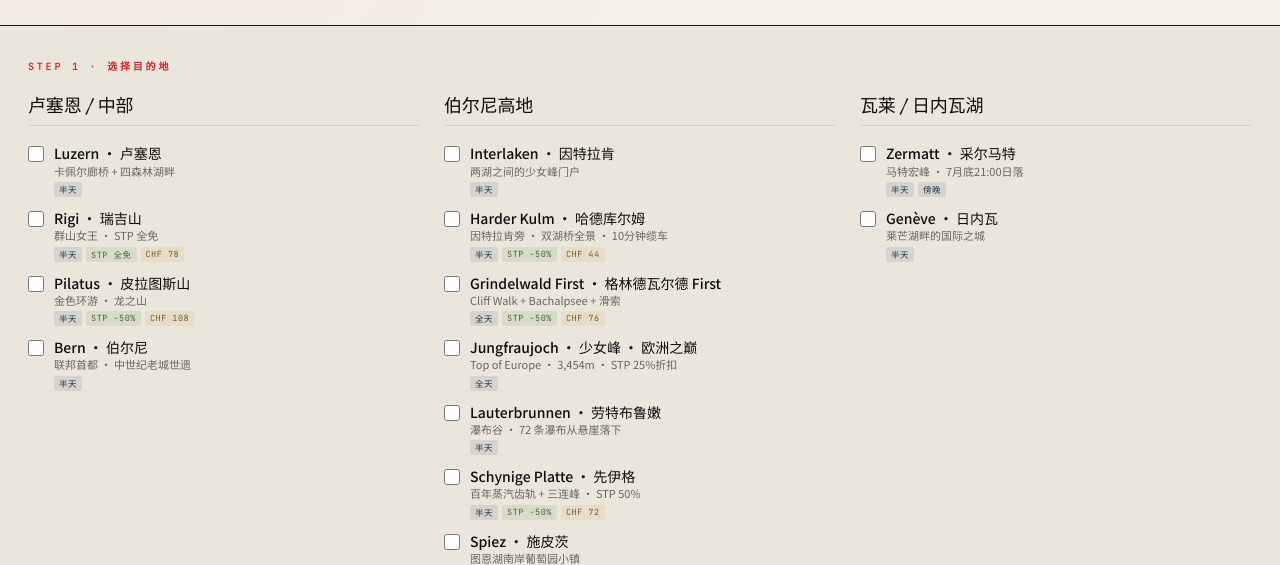
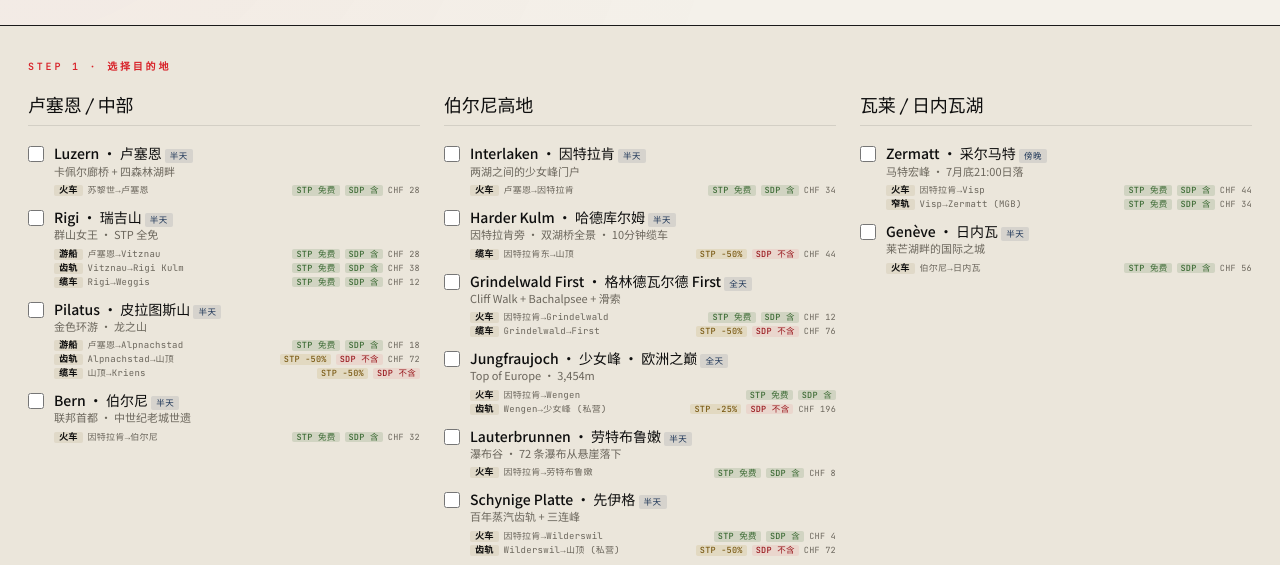
Before and after one commit to kiso85/swiss-planner, a plain HTML site: page index.html in a window 1280 px wide. Shown: the part 232-797 px from the top of the page. Drawn offline with Linux system fonts and the light colour scheme.

Commit message:
Add files via upload

```diff
--- a/index.html
+++ b/index.html
@@ -53,6 +53,17 @@ header .spacer{flex:1}
 .dest-tag.time{background:rgba(29,53,87,0.1);color:var(--blue)}
 .dest-tag.stp{background:rgba(61,107,53,0.1);color:var(--green)}
 .dest-tag.cost{background:rgba(176,138,46,0.1);color:#7a5a14}
+
+/* Transport breakdown rows */
+.tr-list{margin-top:6px;display:flex;flex-direction:column;gap:3px}
+.tr-row{display:flex;align-items:center;gap:5px;font-family:"JetBrains Mono",monospace;font-size:9px;letter-spacing:0.03em;line-height:1}
+.tr-mode{background:var(--paper-deep);padding:1px 5px;border-radius:2px;font-weight:600;min-width:28px;text-align:center;color:var(--ink)}
+.tr-seg{color:var(--muted);flex:1;min-width:0;overflow:hidden;text-overflow:ellipsis;white-space:nowrap}
+.tr-badge{padding:1px 4px;border-radius:2px;font-size:8.5px;font-weight:500;white-space:nowrap}
+.tr-badge.tr-free{background:rgba(61,107,53,0.15);color:var(--green)}
+.tr-badge.tr-disc{background:rgba(176,138,46,0.15);color:#7a5a14}
+.tr-badge.tr-no{background:rgba(216,35,42,0.08);color:var(--red-deep)}
+.tr-price{color:var(--muted);font-size:8.5px}
 
 /* Config row */
 .config-row{display:flex;gap:20px;margin-top:20px;padding-top:18px;border-top:1px solid rgba(0,0,0,0.1);flex-wrap:wrap;align-items:end}
@@ -366,9 +377,9 @@ footer{padding:28px;text-align:center;font-size:11px;color:var(--muted);line-hei
    DATA — All destinations, routes, prices
    ========================================================================== */
 const DESTS = {
-  // ---- Lucerne / Central ----
   lucerne:     {name:"Luzern",cn:"卢塞恩",region:"central",mx:505,my:240,halfDay:true,
     tag:"卡佩尔廊桥 + 四森林湖畔",
+    transports:[{mode:"火车",seg:"苏黎世→卢塞恩",stp:"免费",sdp:"含",p:28}],
     attractions:[
       {name:"卡佩尔廊桥 / 老城",price:0,badges:[{type:"free",text:"免费"}]},
       {name:"瑞士交通博物馆",price:35,badges:[{type:"free",text:"STP 免费"}]},
@@ -376,6 +387,11 @@ const DESTS = {
     ]},
   rigi:        {name:"Rigi",cn:"瑞吉山",region:"central",mx:530,my:260,halfDay:true,
     tag:"群山女王 · STP 全免",
+    transports:[
+      {mode:"游船",seg:"卢塞恩→Vitznau",stp:"免费",sdp:"含",p:28},
+      {mode:"齿轨",seg:"Vitznau→Rigi Kulm",stp:"免费",sdp:"含",p:38},
+      {mode:"缆车",seg:"Rigi→Weggis",stp:"免费",sdp:"含",p:12}
+    ],
     attractions:[
       {name:"齿轨 + 缆车往返",price:78,badges:[{type:"free",text:"STP 全免"},{type:"half",text:"HFC 半价"}]},
       {name:"Rigi Kulm 山顶观景",price:0,badges:[{type:"free",text:"免费"}]},
@@ -383,19 +399,27 @@ const DESTS = {
     ]},
   pilatus:     {name:"Pilatus",cn:"皮拉图斯山",region:"central",mx:480,my:255,halfDay:true,
     tag:"金色环游 · 龙之山",
+    transports:[
+      {mode:"游船",seg:"卢塞恩→Alpnachstad",stp:"免费",sdp:"含",p:18},
+      {mode:"齿轨",seg:"Alpnachstad→山顶",stp:"-50%",sdp:"不含",p:72},
+      {mode:"缆车",seg:"山顶→Kriens",stp:"-50%",sdp:"不含",p:0}
+    ],
     attractions:[
       {name:"金色环游 (船+齿轨+缆车)",price:108,badges:[{type:"discount",text:"STP -50%"},{type:"half",text:"HFC 半价"}]},
       {name:"山顶 Dragon Ride 缆车",price:0,badges:[{type:"discount",text:"票价含"}]}
     ]},
-  // ---- Bernese Oberland ----
   interlaken:  {name:"Interlaken",cn:"因特拉肯",region:"oberland",mx:395,my:313,halfDay:true,
     tag:"两湖之间的少女峰门户",
+    transports:[{mode:"火车",seg:"卢塞恩→因特拉肯",stp:"免费",sdp:"含",p:34}],
     attractions:[
       {name:"Höhematte 公园 + 老城",price:0,badges:[{type:"free",text:"免费"}]},
       {name:"图恩湖 / 布里恩茨湖游船",price:64,badges:[{type:"free",text:"STP 免费"},{type:"half",text:"HFC 半价"}]}
     ]},
   harderKulm:  {name:"Harder Kulm",cn:"哈德库尔姆",region:"oberland",mx:400,my:305,halfDay:true,
     tag:"因特拉肯旁 · 双湖桥全景 · 10分钟缆车",
+    transports:[
+      {mode:"缆车",seg:"因特拉肯东→山顶",stp:"-50%",sdp:"不含",p:44}
+    ],
     attractions:[
       {name:"缆车往返",price:44,badges:[{type:"discount",text:"STP -50%"},{type:"half",text:"HFC 半价"}]},
       {name:"双湖桥 (Two Lakes Bridge)",price:0,badges:[{type:"free",text:"缆车票含"}]},
@@ -403,6 +427,10 @@ const DESTS = {
     ]},
   grindelwaldFirst:{name:"Grindelwald First",cn:"格林德瓦尔德 First",region:"oberland",mx:450,my:285,fullDay:true,
     tag:"Cliff Walk + Bachalpsee + 滑索",
+    transports:[
+      {mode:"火车",seg:"因特拉肯→Grindelwald",stp:"免费",sdp:"含",p:12},
+      {mode:"缆车",seg:"Grindelwald→First",stp:"-50%",sdp:"不含",p:76}
+    ],
     attractions:[
       {name:"缆车往返",price:76,badges:[{type:"discount",text:"STP -50%"},{type:"half",text:"HFC 半价"}]},
       {name:"Cliff Walk 玻璃悬崖步道",price:0,badges:[{type:"free",text:"缆车票含"}]},
@@ -411,7 +439,11 @@ const DESTS = {
       {name:"Mountain Cart",price:19,badges:[{type:"discount",text:"STP -50%"}]}
     ]},
   jungfraujoch: {name:"Jungfraujoch",cn:"少女峰 · 欧洲之巅",region:"oberland",mx:435,my:270,fullDay:true,
-    tag:"Top of Europe · 3,454m · STP 25%折扣",
+    tag:"Top of Europe · 3,454m",
+    transports:[
+      {mode:"火车",seg:"因特拉肯→Wengen",stp:"免费",sdp:"含",p:0},
+      {mode:"齿轨",seg:"Wengen→少女峰 (私营)",stp:"-25%",sdp:"不含",p:196}
+    ],
     attractions:[
       {name:"Sphinx 观景台 + 冰宫",price:0,badges:[{type:"discount",text:"票价含"}]},
       {name:"Eiger Express 缆车",price:0,badges:[{type:"discount",text:"票价含"}]},
@@ -419,13 +451,20 @@ const DESTS = {
     ]},
   lauterbrunnen:{name:"Lauterbrunnen",cn:"劳特布鲁嫩",region:"oberland",mx:388,my:300,halfDay:true,
     tag:"瀑布谷 · 72 条瀑布从悬崖落下",
+    transports:[
+      {mode:"火车",seg:"因特拉肯→劳特布鲁嫩",stp:"免费",sdp:"含",p:8}
+    ],
     attractions:[
       {name:"Staubbach 瀑布",price:0,badges:[{type:"free",text:"免费"}]},
       {name:"Trümmelbach 冰川瀑布",price:16,badges:[]},
       {name:"Mürren 缆车小镇",price:0,badges:[{type:"free",text:"STP 含"}]}
     ]},
   schynigePlatte:{name:"Schynige Platte",cn:"先伊格",region:"oberland",mx:415,my:340,halfDay:true,
-    tag:"百年蒸汽齿轨 + 三连峰 · STP 50%",
+    tag:"百年蒸汽齿轨 + 三连峰",
+    transports:[
+      {mode:"火车",seg:"因特拉肯→Wilderswil",stp:"免费",sdp:"含",p:4},
+      {mode:"齿轨",seg:"Wilderswil→山顶 (私营)",stp:"-50%",sdp:"不含",p:72}
+    ],
     attractions:[
       {name:"蒸汽齿轨往返",price:72,badges:[{type:"discount",text:"STP -50%"},{type:"half",text:"HFC 半价"}]},
       {name:"高山植物园",price:0,badges:[{type:"free",text:"齿轨票含"}]},
@@ -433,6 +472,9 @@ const DESTS = {
     ]},
   spiez:       {name:"Spiez",cn:"施皮茨",region:"oberland",mx:358,my:367,halfDay:true,
     tag:"图恩湖南岸葡萄园小镇",
+    transports:[
+      {mode:"火车",seg:"因特拉肯→Spiez",stp:"免费",sdp:"含",p:14}
+    ],
     attractions:[
       {name:"Spiez 城堡 + 千年教堂",price:12,badges:[{type:"free",text:"STP 免费"}]},
       {name:"老城 + 港口步行",price:0,badges:[{type:"free",text:"免费"}]},
@@ -440,15 +482,22 @@ const DESTS = {
     ]},
   oeschinensee:{name:"Oeschinensee",cn:"厄希嫩湖",region:"oberland",mx:370,my:398,halfDay:true,
     tag:"世遗高山碧湖 · 缆车需预约",
+    transports:[
+      {mode:"火车",seg:"因特拉肯→Kandersteg",stp:"免费",sdp:"含",p:21},
+      {mode:"缆车",seg:"Kandersteg→山顶",stp:"-50%",sdp:"不含",p:36}
+    ],
     attractions:[
       {name:"缆车往返",price:36,badges:[{type:"discount",text:"STP -50%"},{type:"half",text:"HFC 半价"}]},
       {name:"湖边步道",price:0,badges:[{type:"free",text:"免费"}]},
       {name:"湖上划船 (1h)",price:30,badges:[]},
       {name:"夏季滑道 Rodelbahn",price:9,badges:[]}
     ]},
-  // ---- Valais / Geneva ----
   zermatt:     {name:"Zermatt",cn:"采尔马特",region:"valais",mx:232,my:455,halfDay:true,specialEvening:true,
     tag:"马特宏峰 · 7月底21:00日落",
+    transports:[
+      {mode:"火车",seg:"因特拉肯→Visp",stp:"免费",sdp:"含",p:44},
+      {mode:"窄轨",seg:"Visp→Zermatt (MGB)",stp:"免费",sdp:"含",p:34}
+    ],
     attractions:[
       {name:"教堂桥 + Bahnhofstrasse",price:0,badges:[{type:"free",text:"免费"}]},
       {name:"Gornergrat 齿轨",price:132,badges:[{type:"discount",text:"STP -50%"},{type:"half",text:"HFC 半价"}]},
@@ -456,6 +505,9 @@ const DESTS = {
     ]},
   bern:        {name:"Bern",cn:"伯尔尼",region:"central",mx:263,my:270,halfDay:true,
     tag:"联邦首都 · 中世纪老城世遗",
+    transports:[
+      {mode:"火车",seg:"因特拉肯→伯尔尼",stp:"免费",sdp:"含",p:32}
+    ],
     attractions:[
       {name:"老城 + 时钟塔",price:0,badges:[{type:"free",text:"免费"}]},
       {name:"爱因斯坦故居",price:8,badges:[{type:"free",text:"STP 免费"}]},
@@ -463,6 +515,9 @@ const DESTS = {
     ]},
   geneva:      {name:"Genève",cn:"日内瓦",region:"lake",mx:120,my:385,halfDay:true,
     tag:"莱芒湖畔的国际之城",
+    transports:[
+      {mode:"火车",seg:"伯尔尼→日内瓦",stp:"免费",sdp:"含",p:56}
+    ],
     attractions:[
       {name:"大喷泉 Jet d'Eau",price:0,badges:[{type:"free",text:"免费"}]},
       {name:"红十字博物馆",price:15,badges:[{type:"free",text:"STP 免费"}]},
@@ -480,7 +535,7 @@ const LAKES = [
 // Route database: key = "from-to", bidir
 const ROUTES = {
   "zurich-lucerne":{dur:"41 min",durN:41,mode:"train",type:"IR 70",freq:"每30分钟",price:28,
-    stp:{p:0,n:"STP 全免"},hfc:{p:14,n:"半价"},saver:{p:null,n:"含"},
+    stp:{p:0,n:"STP 全免"},hfc:{p:14,n:"半价"},saver:{p:"incl",n:"日票含 · CHF 52 起 / HFC CHF 29 起"},
     tt:[{t:"06:04",e:"06:45",tr:"IR 70"},{t:"06:35",e:"07:16",tr:"IR 70"},{t:"07:04",e:"07:45",tr:"IR 70"},{t:"07:35",e:"08:16",tr:"IR 70"}],
     note:"每小时 04 分和 35 分发车，瑞士最繁忙城际线之一。",tip:"苏黎世 HB → 卢塞恩直达，无需换乘。"},
   "zurich-bern":{dur:"58 min",durN:58,mode:"train",type:"IC 1",freq:"每30分钟",price:51,
@@ -504,14 +559,14 @@ const ROUTES = {
     tt:[{t:"07:35",e:"09:47",tr:"S3+JB"},{t:"08:05",e:"10:17",tr:"EigerEx"},{t:"08:35",e:"10:47",tr:"S3+JB"}],
     note:"5-10 月需强制预订座位 (CHF 10)。",tip:"STP 只给 25% 折扣 (私营齿轨段)。HFC 50% 折扣更划算。"},
   "interlaken-lauterbrunnen":{dur:"20 min",durN:20,mode:"train",type:"S3",freq:"每30分钟",price:8,
-    stp:{p:0,n:"STP 全免"},hfc:{p:4,n:"半价"},saver:{p:null,n:"含"},
+    stp:{p:0,n:"STP 全免"},hfc:{p:4,n:"半价"},saver:{p:"incl",n:"日票含 · CHF 52 起 / HFC CHF 29 起"},
     tt:[{t:"频繁",e:"—",tr:"S3"}],note:"S3 列车直达。",tip:"劳特布鲁嫩是 72 条瀑布的起点。"},
   "interlaken-spiez":{dur:"20 min",durN:20,mode:"train",type:"IC 6/8",freq:"每15分钟",price:14,
-    stp:{p:0,n:"STP 全免"},hfc:{p:7,n:"半价"},saver:{p:null,n:"含"},
+    stp:{p:0,n:"STP 全免"},hfc:{p:7,n:"半价"},saver:{p:"incl",n:"日票含 · CHF 52 起 / HFC CHF 29 起"},
     tt:[{t:"09:00",e:"09:20",tr:"IC 6"},{t:"09:15",e:"09:35",tr:"IC 8"},{t:"09:30",e:"09:50",tr:"IC 6"}],
     note:"每 15 分钟一班，沿图恩湖南岸。",tip:"Spiez 老城在车站下方 5 分钟步行。"},
   "interlaken-oeschinensee":{dur:"1h",durN:60,mode:"train",type:"IC+RE (经Spiez)",freq:"每30分钟",price:21,
-    stp:{p:0,n:"火车全免 + 缆车半价18"},hfc:{p:11,n:"火车半价 + 缆车半价18"},saver:{p:null,n:"火车含 + 缆车不含"},
+    stp:{p:0,n:"火车全免 + 缆车半价18"},hfc:{p:11,n:"火车半价 + 缆车半价18"},saver:{p:"incl",n:"日票含火车段 · 缆车不覆盖需另买"},
     tt:[{t:"08:04",e:"09:07",tr:"IC+RE"},{t:"09:04",e:"10:07",tr:"IC+RE"}],
     note:"Spiez 换乘一次，4-6 分钟。",tip:"2026 年起缆车必须提前预约时段。"},
   "interlaken-schynigePlatte":{dur:"1h15",durN:75,mode:"cog",type:"S3+SPB蒸汽车",freq:"每40分钟",price:72,unit:"齿轨往返",isReturn:true,
@@ -538,7 +593,7 @@ const ROUTES = {
     tt:[{t:"13:00",e:"13:56",tr:"IC 1"},{t:"14:00",e:"14:56",tr:"IC 1"},{t:"15:00",e:"15:56",tr:"IC 1"}],
     note:"双层 IC 1。",tip:"Zürich HB → 机场再坐 10 min S-Bahn (STP 含)。"},
   "lucerne-rigi":{dur:"2h 环线",durN:120,mode:"boat",type:"船+齿轨+缆车",freq:"每小时",price:78,unit:"环线全套",isReturn:true,
-    stp:{p:0,n:"STP 全免！"},hfc:{p:39,n:"半价"},saver:{p:null,n:"不覆盖"},
+    stp:{p:0,n:"STP 全免！"},hfc:{p:39,n:"半价"},saver:{p:"incl",n:"日票含 (船+齿轨+缆车全部覆盖)"},
     tt:[{t:"09:12",e:"—",tr:"船+齿轨"},{t:"10:12",e:"—",tr:"船+齿轨"},{t:"11:12",e:"—",tr:"船+齿轨"}],
     note:"经典环线：船到 Vitznau → 齿轨上 Rigi Kulm → 缆车下到 Weggis → 船回。",tip:"STP 全免！Rigi 是 STP 价值最高的山。"},
   "lucerne-pilatus":{dur:"5-6h 环线",durN:300,mode:"cable",type:"船+齿轨+缆车",freq:"每日数班",price:108,unit:"金色环游",isReturn:true,
@@ -555,11 +610,11 @@ const ROUTES = {
     stp:{p:0,n:"STP 全免"},hfc:{p:34,n:"半价"},saver:{p:29,n:"早鸟价"},
     tt:[{t:"07:00",e:"09:40",tr:"IC+IC"},{t:"08:00",e:"10:40",tr:"IC+IC"}],note:"经 Bern + Lausanne。",tip:"如果从 GVA 进出，最后一段。"},
   "spiez-oeschinensee":{dur:"30 min",durN:30,mode:"train",type:"RE",freq:"每30分钟",price:10,
-    stp:{p:0,n:"STP 全免"},hfc:{p:5,n:"半价"},saver:{p:null,n:"含"},
+    stp:{p:0,n:"STP 全免"},hfc:{p:5,n:"半价"},saver:{p:"incl",n:"日票含 · CHF 52 起 / HFC CHF 29 起"},
     tt:[{t:"10:40",e:"11:10",tr:"RE"},{t:"11:10",e:"11:40",tr:"RE"}],
     note:"Spiez → Kandersteg RE 约 30 分钟。",tip:"从 Kandersteg 站步行/接驳 15 min 到缆车。缆车 2026 起需预约时段。"},
   "oeschinensee-zermatt":{dur:"2h45",durN:165,mode:"train",type:"RE+MGB",freq:"每小时",price:52,
-    stp:{p:0,n:"STP 全免 (含 MGB)"},hfc:{p:26,n:"半价"},saver:{p:null,n:"含"},
+    stp:{p:0,n:"STP 全免 (含 MGB)"},hfc:{p:26,n:"半价"},saver:{p:"incl",n:"日票含 · CHF 52 起 / HFC CHF 29 起"},
     tt:[{t:"15:25",e:"18:10",tr:"RE+MGB"},{t:"16:25",e:"19:10",tr:"RE+MGB"}],
     note:"Kandersteg → Brig → Zermatt。",tip:"Day 3 厄希嫩湖下山后赶此班，18:10 抵采尔马特看日落。"},
   "zermatt-interlaken":{dur:"2h15",durN:140,mode:"train",type:"MGB+IC",freq:"每小时",price:78,
@@ -589,26 +644,29 @@ function renderDestCheckboxes(){
     const container = document.getElementById(REGION_COLS[region]);
     ids.forEach(id => {
       const d = DESTS[id];
-      const tags = [];
-      if(d.fullDay) tags.push({cls:"time",text:"全天"});
-      else if(d.halfDay) tags.push({cls:"time",text:"半天"});
-      if(d.specialEvening) tags.push({cls:"time",text:"傍晚"});
-      // STP info
-      const firstAttr = d.attractions[0];
-      if(firstAttr){
-        const stpBadge = firstAttr.badges.find(b => b.text.includes("STP"));
-        if(stpBadge) tags.push({cls:"stp",text:stpBadge.text});
-      }
-      if(firstAttr && firstAttr.price > 0) tags.push({cls:"cost",text:`CHF ${firstAttr.price}`});
+      // Build transport rows
+      const trHTML = (d.transports||[]).map(t => {
+        const stpCls = t.stp === '免费' ? 'tr-free' : t.stp.includes('-') ? 'tr-disc' : '';
+        const sdpCls = t.sdp === '含' ? 'tr-free' : 'tr-no';
+        return `<div class="tr-row">
+          <span class="tr-mode">${t.mode}</span>
+          <span class="tr-seg">${t.seg}</span>
+          <span class="tr-badge ${stpCls}">STP ${t.stp}</span>
+          <span class="tr-badge ${sdpCls}">SDP ${t.sdp}</span>
+          ${t.p > 0 ? `<span class="tr-price">CHF ${t.p}</span>` : ''}
+        </div>`;
+      }).join('');
+
+      const timeTag = d.fullDay ? '全天' : d.specialEvening ? '傍晚' : '半天';
 
       const label = document.createElement('label');
       label.className = 'dest-item';
       label.innerHTML = `
         <input type="checkbox" value="${id}" onchange="updateSelCount()">
-        <div>
-          <div class="name">${d.name} · ${d.cn}</div>
+        <div style="flex:1;min-width:0">
+          <div class="name">${d.name} · ${d.cn} <span class="dest-tag time">${timeTag}</span></div>
           <div class="desc">${d.tag}</div>
-          <div class="tags">${tags.map(t => `<span class="dest-tag ${t.cls}">${t.text}</span>`).join('')}</div>
+          ${trHTML ? `<div class="tr-list">${trHTML}</div>` : ''}
         </div>
       `;
       container.appendChild(label);
@@ -936,8 +994,13 @@ function selectRoute(r){
     {name:"Half Fare Card",sub:"半价卡",price:pCHF(rt.hfc.p),save:`节省 CHF ${full-rt.hfc.p}`,note:rt.hfc.n,
      badge:rt.hfc.p < (rt.stp.p||999) && rt.stp.p > 0 ? 'best' : null},
     {name:"Saver Day Pass",sub:"特惠日票",
-     price:rt.saver.p===null?'<em style="color:var(--muted)">不适用</em>':pCHF(rt.saver.p),
-     save:rt.saver.p===null?'—':`节省 CHF ${full-rt.saver.p}`,note:rt.saver.n}
+     price:rt.saver.p===null?'<em style="color:var(--muted)">不适用</em>'
+       :rt.saver.p==="incl"?'<span style="color:var(--green);font-size:14px;font-weight:500">日票含</span>'
+       :pCHF(rt.saver.p),
+     save:rt.saver.p===null?'—'
+       :rt.saver.p==="incl"?'<span class="pct">全天无限</span>'
+       :`节省 CHF ${full-rt.saver.p}`,
+     note:rt.saver.n}
   ];
   document.getElementById('priceBody').innerHTML = prices.map(p => `
     <tr>
```
